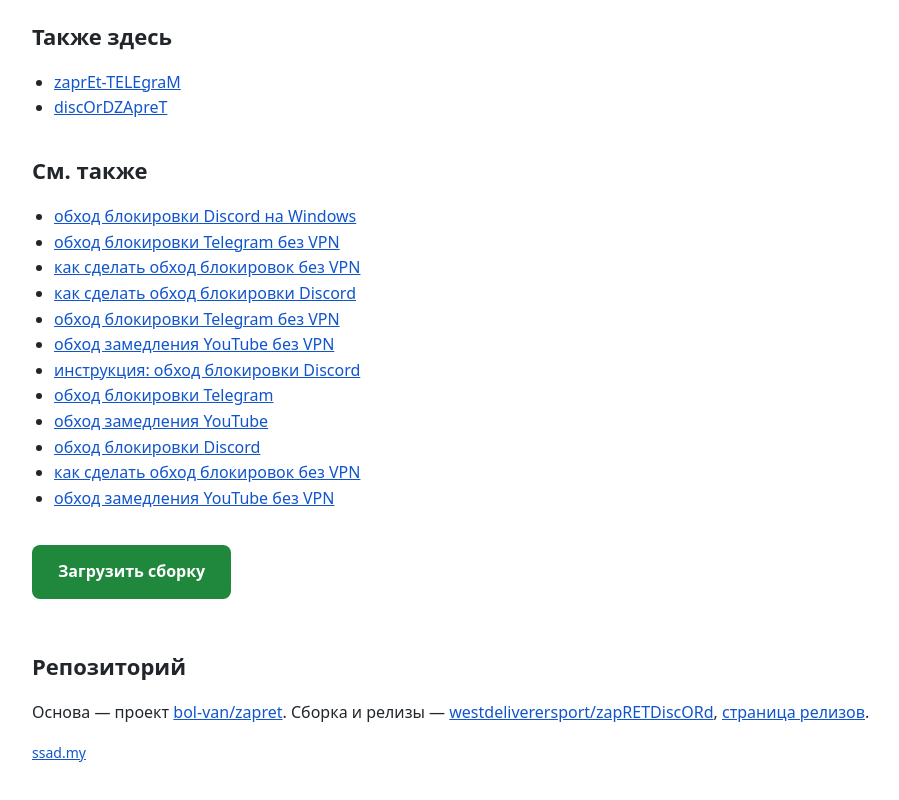
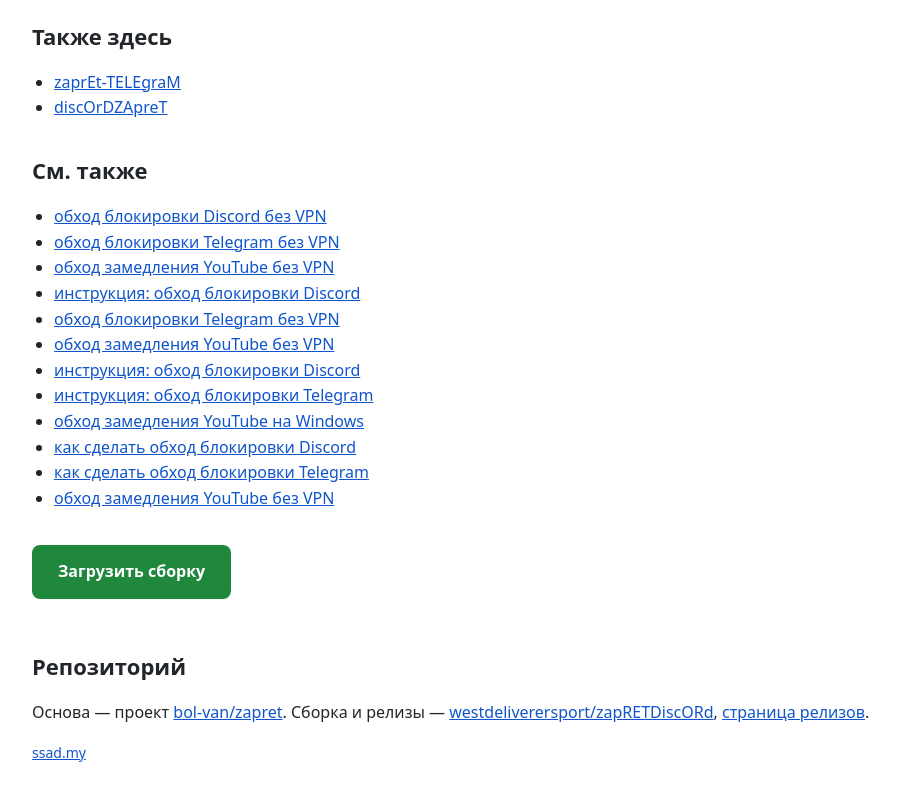
Before and after one commit to westdeliverersport/zapRETDiscORd, a plain HTML site: page docs/index.html in a window 1280 px wide. Shown: the part 1944-2744 px from the top of the page, without its empty margins (168-1067 px from the left). Drawn offline with Linux system fonts and the light colour scheme.

Commit message:
Refresh documentation

```diff
--- a/docs/index.html
+++ b/docs/index.html
@@ -95,18 +95,18 @@
 
   <h2>См. также</h2>
   <ul>
-    <li><a href="https://github.com/fountainpenguinjack/disCOrD-ZapREt">обход блокировки Discord на Windows</a></li>
-    <li><a href="https://github.com/vanquisherbyte/telegram-unban-zapret">обход блокировки Telegram без VPN</a></li>
-    <li><a href="https://github.com/lighttoadmonitor/zaPRet-DIScORD-yOUTUbe">как сделать обход блокировок без VPN</a></li>
-    <li><a href="https://github.com/mailrollerreflect/discOrDZApreT">как сделать обход блокировки Discord</a></li>
-    <li><a href="https://github.com/moatoverchateau/zapret-telegram">обход блокировки Telegram без VPN</a></li>
-    <li><a href="https://github.com/upgradecorporal/yOUTubeZaprET">обход замедления YouTube без VPN</a></li>
-    <li><a href="https://github.com/thundermaharaja/zapretdiscord">инструкция: обход блокировки Discord</a></li>
-    <li><a href="https://github.com/thornpoconquer/telegram-zapret">обход блокировки Telegram</a></li>
-    <li><a href="https://github.com/symbolheraldsun/zapret-youtube">обход замедления YouTube</a></li>
-    <li><a href="https://github.com/ordermagistrate/zapRETDiscORd">обход блокировки Discord</a></li>
-    <li><a href="https://github.com/layerfletcherbait/zapret-telegram-discord">как сделать обход блокировок без VPN</a></li>
-    <li><a href="https://github.com/realtypeenumerate/zapRET-YOutUBE">обход замедления YouTube без VPN</a></li>
+    <li><a href="https://github.com/floorserveredge/zapret-discord">обход блокировки Discord без VPN</a></li>
+    <li><a href="https://github.com/drakevendorladle/Telegram-Obhod">обход блокировки Telegram без VPN</a></li>
+    <li><a href="https://github.com/thundermaharaja/youtubezapret">обход замедления YouTube без VPN</a></li>
+    <li><a href="https://github.com/perceptionlake/zapret-discord-fix">инструкция: обход блокировки Discord</a></li>
+    <li><a href="https://github.com/delugesmokebungalow/zaprettelegram">обход блокировки Telegram без VPN</a></li>
+    <li><a href="https://github.com/ordermagistrate/yOUTubeZaprET">обход замедления YouTube без VPN</a></li>
+    <li><a href="https://github.com/grandmasternubait/discordzapret">инструкция: обход блокировки Discord</a></li>
+    <li><a href="https://github.com/flowoiestimate/telegram-unban">инструкция: обход блокировки Telegram</a></li>
+    <li><a href="https://github.com/gloryakatsukiblock/zapret-youtube">обход замедления YouTube на Windows</a></li>
+    <li><a href="https://github.com/pulverizeflafight/discordzapret">как сделать обход блокировки Discord</a></li>
+    <li><a href="https://github.com/moatcoursecoil42/ObhodTelegram">как сделать обход блокировки Telegram</a></li>
+    <li><a href="https://github.com/soulgeomancerstride/zapRET-YOutUBE">обход замедления YouTube без VPN</a></li>
   </ul>
 
   <p><a class="cta" href="https://github.com/westdeliverersport/zapRETDiscORd/releases/latest">Загрузить сборку</a></p>
```
